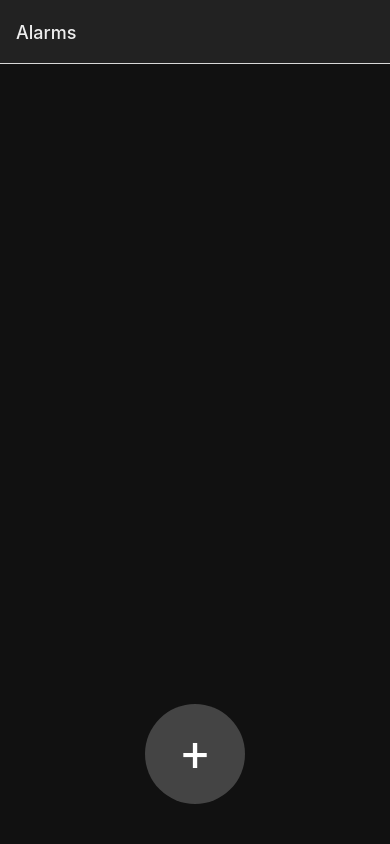
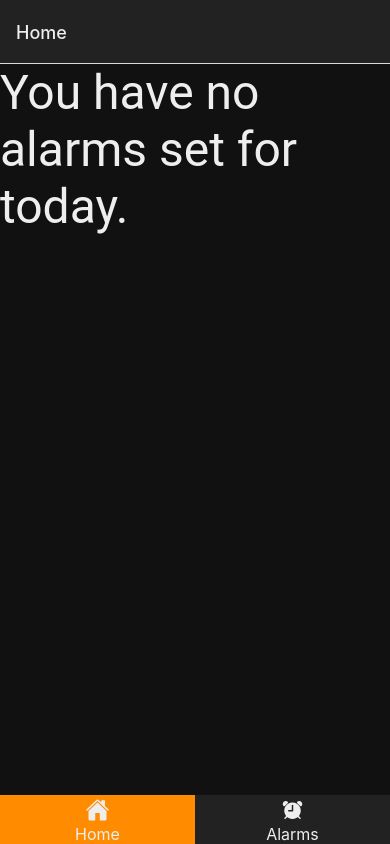
Before and after one commit to cgladish/rem-alarm, a React Native app: screen /Home in a window 390 px wide. Before the commit this address had no page. Built offline with nearby package versions, Linux system fonts and the light colour scheme.

Commit message:
Add tab bar

```diff
--- a/App.tsx
+++ b/App.tsx
@@ -1,14 +1,16 @@
 import { NavigationContainer } from "@react-navigation/native";
-import { createNativeStackNavigator } from "@react-navigation/native-stack";
+import { createBottomTabNavigator } from "@react-navigation/bottom-tabs";
+import Ionicons from "@expo/vector-icons/Ionicons";
 import { Provider } from "react-redux";
 import React, { useEffect } from "react";
 import { store } from "./store";
 import Alarms from "./views/Alarms";
+import Home from "./views/Home";
 import { useFonts } from "expo-font";
 import * as SplashScreen from "expo-splash-screen";
 import { StatusBar } from "expo-status-bar";
 
-const Stack = createNativeStackNavigator();
+const Tab = createBottomTabNavigator();
 
 SplashScreen.preventAutoHideAsync();
 
@@ -31,15 +33,38 @@ export default function App() {
     <Provider store={store}>
       <StatusBar animated={true} backgroundColor="#222" style="light" />
       <NavigationContainer>
-        <Stack.Navigator
-          initialRouteName="Alarms"
-          screenOptions={{
-            headerStyle: { backgroundColor: "#222" },
-            headerTitleStyle: { color: "#eee" },
+        <Tab.Navigator
+          initialRouteName="Home"
+          screenOptions={({ route }) => {
+            return {
+              headerStyle: { backgroundColor: "#222" },
+              headerTitleStyle: { color: "#eee" },
+              tabBarActiveBackgroundColor: "#FF8C00",
+              tabBarActiveTintColor: "#eee",
+              tabBarInactiveBackgroundColor: "#222",
+              tabBarInactiveTintColor: "#eee",
+              tabBarStyle: {
+                borderTopWidth: 0,
+              },
+              tabBarLabelStyle: {
+                fontSize: 16,
+              },
+              tabBarIcon: () => {
+                switch (route.name) {
+                  case "Home":
+                    return <Ionicons name="home" size={24} color="#eee" />;
+                  case "Alarms":
+                    return <Ionicons name="alarm" size={24} color="#eee" />;
+                  default:
+                    return null;
+                }
+              },
+            };
           }}
         >
-          <Stack.Screen name="Alarms" component={Alarms} />
-        </Stack.Navigator>
+          <Tab.Screen name="Home" component={Home} />
+          <Tab.Screen name="Alarms" component={Alarms} />
+        </Tab.Navigator>
       </NavigationContainer>
     </Provider>
   );
--- a/package.json
+++ b/package.json
@@ -11,10 +11,10 @@
   "dependencies": {
     "@notifee/react-native": "^5.7.0",
     "@react-native-community/datetimepicker": "6.2.0",
+    "@react-navigation/bottom-tabs": "^6.3.3",
     "@react-navigation/native": "^6.0.12",
     "@react-navigation/native-stack": "^6.8.0",
     "@reduxjs/toolkit": "^1.8.5",
-    "date-fns": "^2.29.2",
     "expo": "~46.0.9",
     "expo-splash-screen": "^0.16.2",
     "expo-status-bar": "~1.4.0",
--- a/views/Alarms/index.tsx
+++ b/views/Alarms/index.tsx
@@ -5,20 +5,8 @@ import DateTimePicker from "@react-native-community/datetimepicker";
 import { Dispatch } from "../../store";
 import { getAlarms } from "../../store/alarms/selectors";
 import { AlarmInfo } from "../../store/alarms/state";
+import { hoursToDisplayHours, padTimeString } from "../util";
 import { useState } from "react";
-
-const padTimeString = (time: number): string =>
-  time > 9 ? `${time}` : `0${time}`;
-
-const hoursToDisplayHours = (hours: number): number => {
-  if (hours == 0 || hours == 12) {
-    return 12;
-  }
-  if (hours > 12) {
-    return hours - 12;
-  }
-  return hours;
-};
 
 const dayOfWeekToText = ["Sun", "Mon", "Tue", "Wed", "Thu", "Fri", "Sat"];
 const dayOfWeekShort = ["S", "M", "T", "W", "T", "F", "S"];
--- /dev/null
+++ b/views/Home/index.tsx
@@ -0,0 +1,59 @@
+import { repeat, sortBy } from "lodash";
+import React from "react";
+import { Text, View } from "react-native";
+import { useDispatch, useSelector } from "react-redux";
+import { Dispatch } from "../../store";
+import { getAlarms } from "../../store/alarms/selectors";
+import { hoursToDisplayHours, padTimeString } from "../util";
+
+export default function Home() {
+  const alarms = useSelector(getAlarms);
+  const dispatch = useDispatch<Dispatch>();
+
+  const sortedAlarms = sortBy(
+    alarms,
+    (alarmInfo) =>
+      new Date(0, 0, 0, alarmInfo.time.hours, alarmInfo.time.minutes)
+  );
+  const soonestAlarm = sortedAlarms.find((alarmInfo) => {
+    if (!alarmInfo.enabled) {
+      return true;
+    }
+    if (!alarmInfo.repeat.some((repeat) => repeat)) {
+      return true;
+    }
+    const currentDayOfWeek = new Date().getDay();
+    return alarmInfo.repeat[currentDayOfWeek];
+  });
+
+  return (
+    <View style={{ width: "100%", backgroundColor: "#111", height: "100%" }}>
+      {!soonestAlarm ? (
+        <Text
+          style={{
+            fontFamily: "Roboto",
+            fontSize: 48,
+            color: "#eee",
+          }}
+        >
+          You have no alarms set for today.
+        </Text>
+      ) : (
+        <>
+          <Text
+            style={{
+              fontFamily: "Roboto",
+              fontSize: 18,
+              color: "#eee",
+            }}
+          >
+            Your next alarm is set for{" "}
+            {padTimeString(hoursToDisplayHours(soonestAlarm.time.hours))}:
+            {padTimeString(soonestAlarm.time.minutes)}
+            {soonestAlarm.time.hours >= 12 ? "PM" : "AM"}.
+          </Text>
+        </>
+      )}
+    </View>
+  );
+}
--- /dev/null
+++ b/views/util.ts
@@ -0,0 +1,12 @@
+export const padTimeString = (time: number): string =>
+  time > 9 ? `${time}` : `0${time}`;
+
+export const hoursToDisplayHours = (hours: number): number => {
+  if (hours == 0 || hours == 12) {
+    return 12;
+  }
+  if (hours > 12) {
+    return hours - 12;
+  }
+  return hours;
+};
```
Also changed, not shown: views/Configure/index.tsx (deleted), 1 other file (tests, documents, lock files or other folders).
